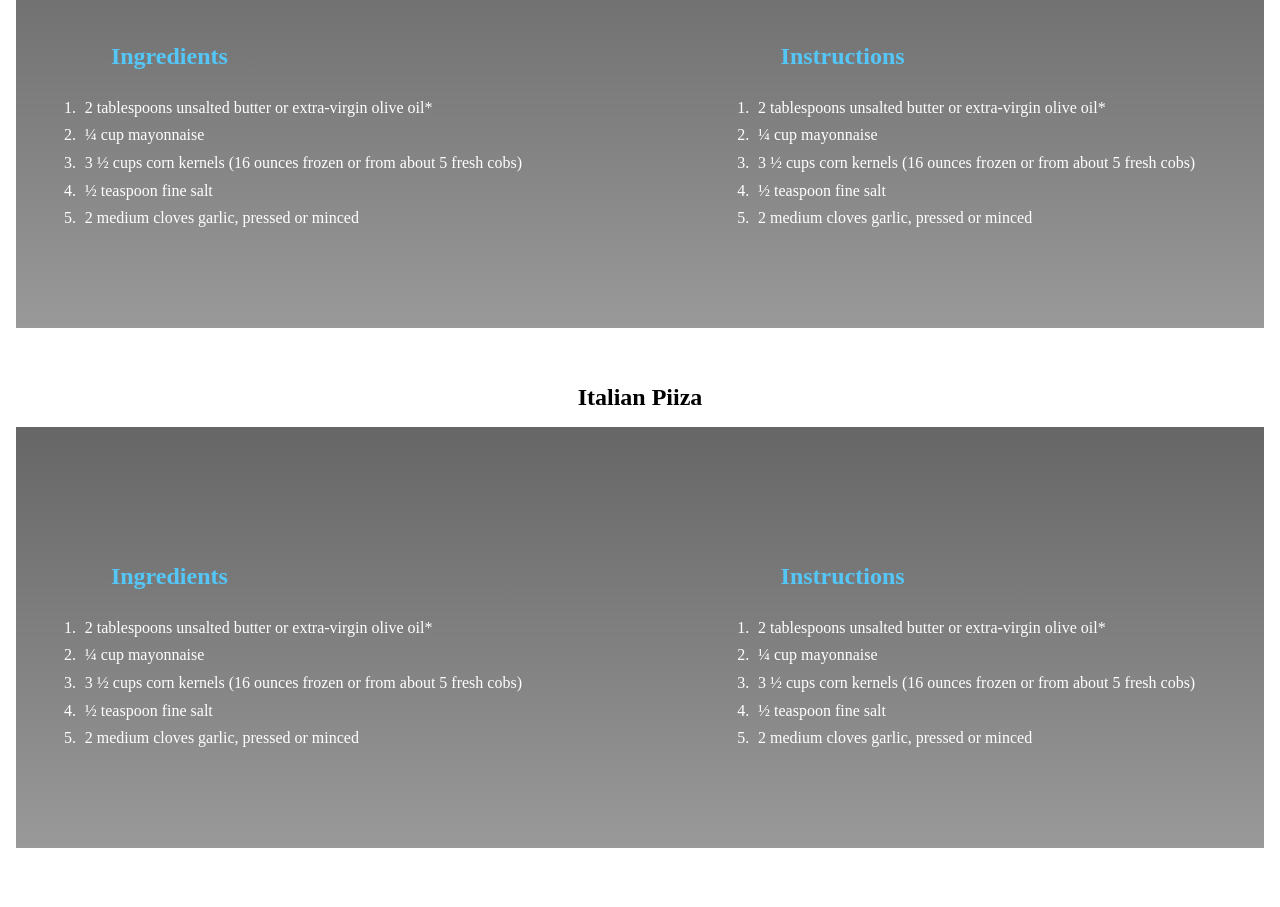
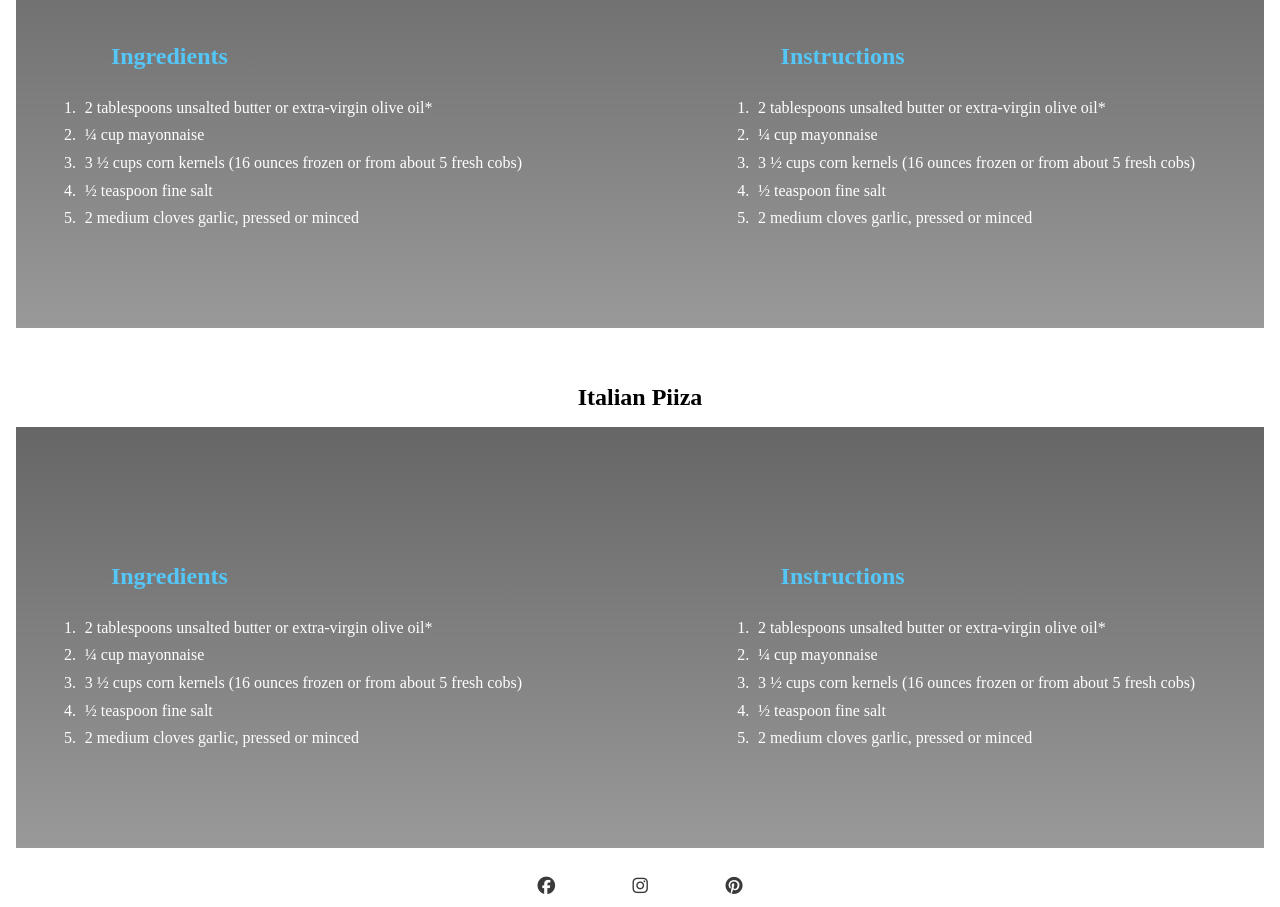
Before and after one commit to MuzhdaN/Foodie-blog_PP1, a plain HTML site: page recipes.html in a window 1280 px wide. Shown: the part 777-1684 px from the top of the page. Before the commit the page ends 1641 px from the top, so only its background shows below. Drawn offline with Linux system fonts and the light colour scheme.

Commit message:
add footer structure details

```diff
--- a/recipes.html
+++ b/recipes.html
@@ -118,6 +118,30 @@
         </div>
     </section>
 
+      <!-- the code has been taken from Love Running project -->
+      <footer>
+        <!-- <div> -->
+            <ol class="icons">
+                <li>
+                    <a href="https://facebook.com" target="_blank" rel="noopener"
+                    aria-label="visit my facebook page">
+                    <i class="fab fa-facebook"></i>
+                    </a>
+                </li>
+                <li>
+                    <a href="https://instagram.com" target="_blank" rel="noopener"
+                    aria-label="visit my instagram page">
+                    <i class="fab fa-instagram"></i>
+                    </a>
+                </li>
+                <li>
+                    <a href="https://www.pinterest.com/" target="_blank" rel="noopener"
+                    aria-label="visit my pinterest page">
+                    <i class="fab fa-pinterest"></i>
+                    </a>
+                </li>
+            </ol>
+    </footer>
 
     <!-- font awesome script -->
     <script src="https://kit.fontawesome.com/c7dbda0798.js" crossorigin="anonymous"></script>
```
